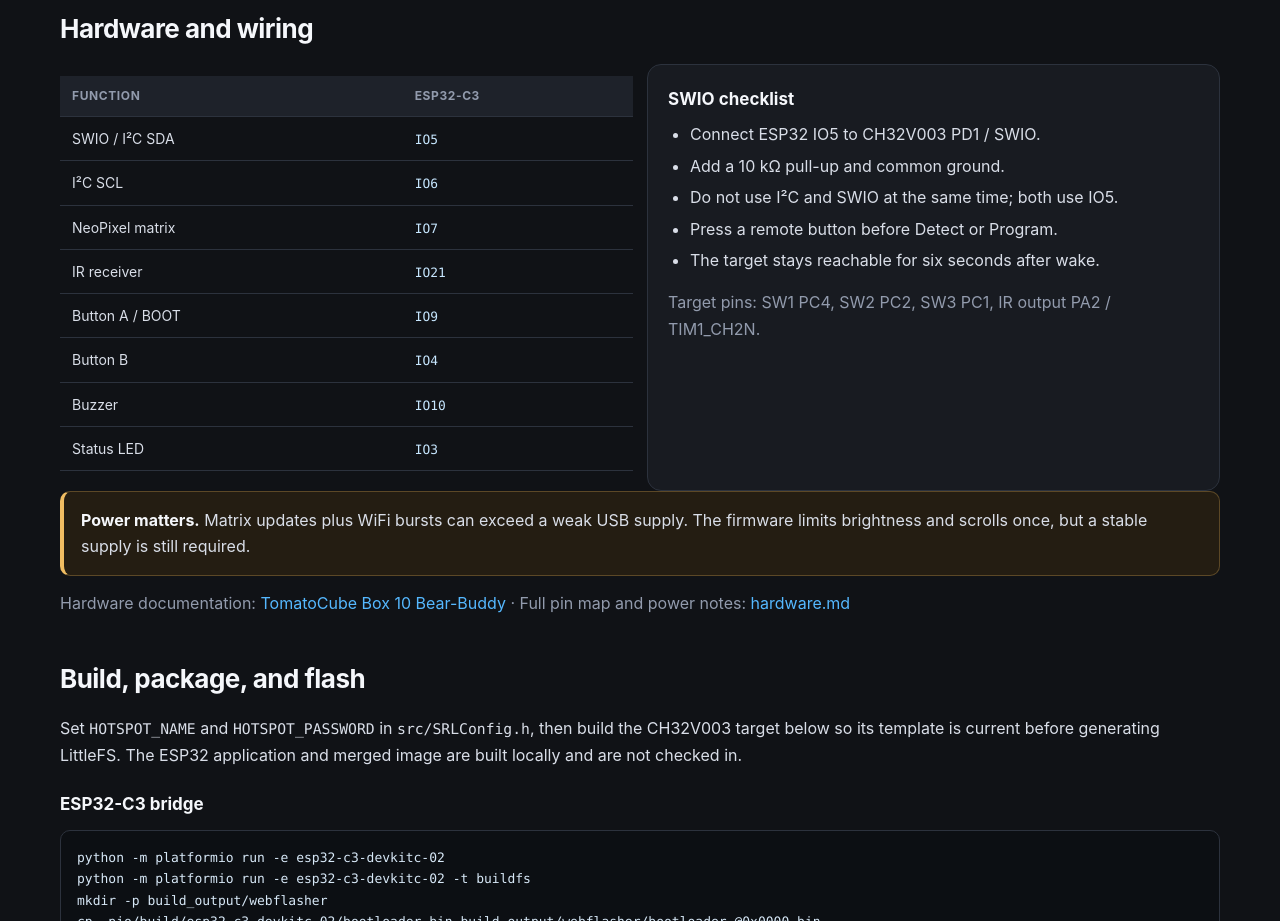
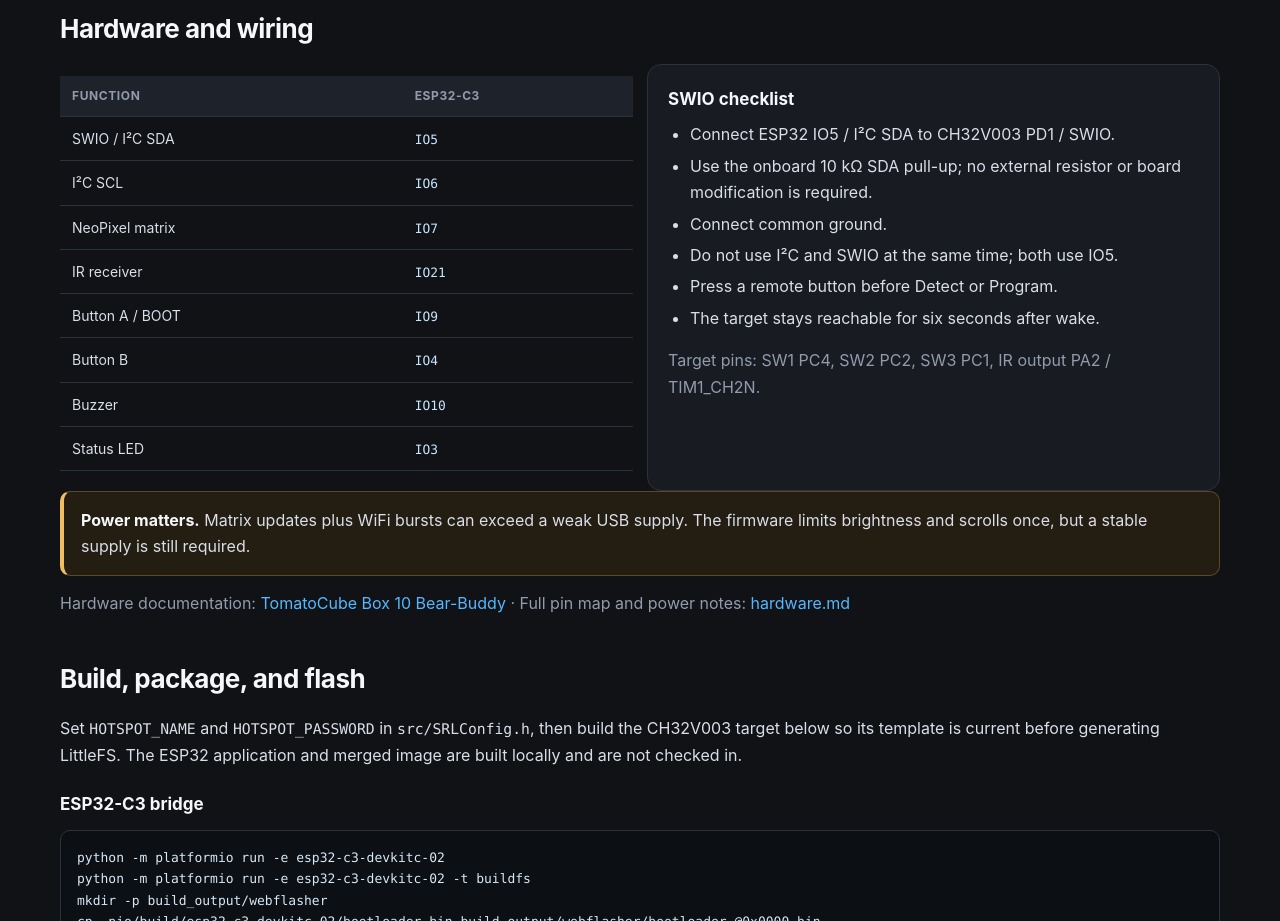
Before and after one commit to foerfelixir/bear-buddy-webflasher, a plain HTML site: page docs/index.html in a window 1280 px wide. Shown: the part 860-1781 px from the top of the page. Drawn offline with Linux system fonts and the light colour scheme.

Commit message:
Document onboard I2C pull-ups for SWIO

```diff
--- a/docs/index.html
+++ b/docs/index.html
@@ -151,8 +151,9 @@
         <div class="card">
           <h3>SWIO checklist</h3>
           <ul>
-            <li>Connect ESP32 IO5 to CH32V003 PD1 / SWIO.</li>
-            <li>Add a 10 kΩ pull-up and common ground.</li>
+            <li>Connect ESP32 IO5 / I²C SDA to CH32V003 PD1 / SWIO.</li>
+            <li>Use the onboard 10 kΩ SDA pull-up; no external resistor or board modification is required.</li>
+            <li>Connect common ground.</li>
             <li>Do not use I²C and SWIO at the same time; both use IO5.</li>
             <li>Press a remote button before Detect or Program.</li>
             <li>The target stays reachable for six seconds after wake.</li>
```
Also changed, not shown: 8 other files.
